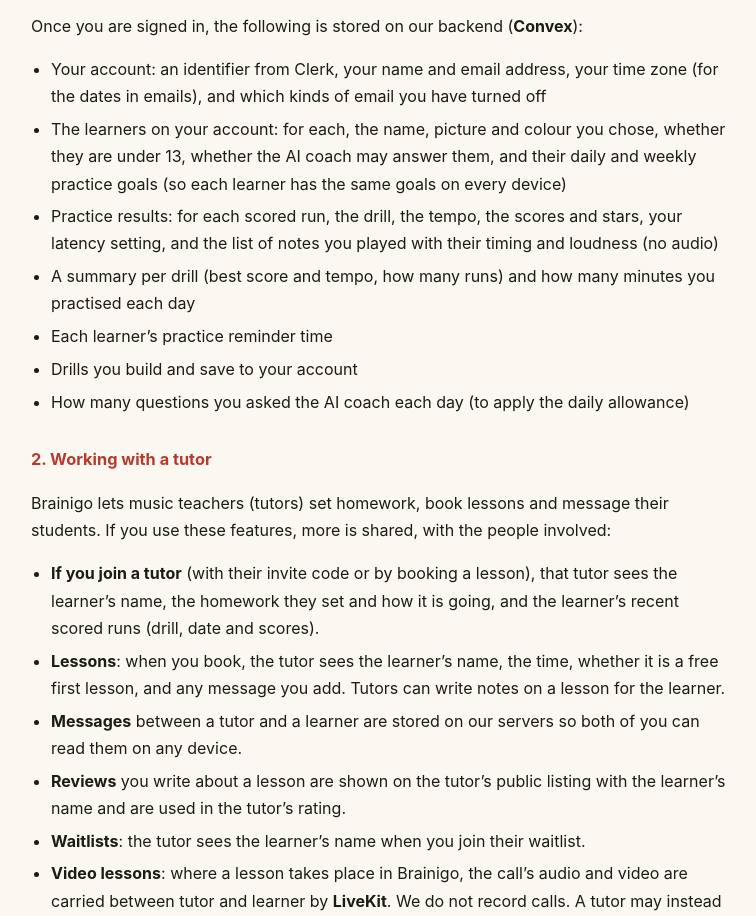
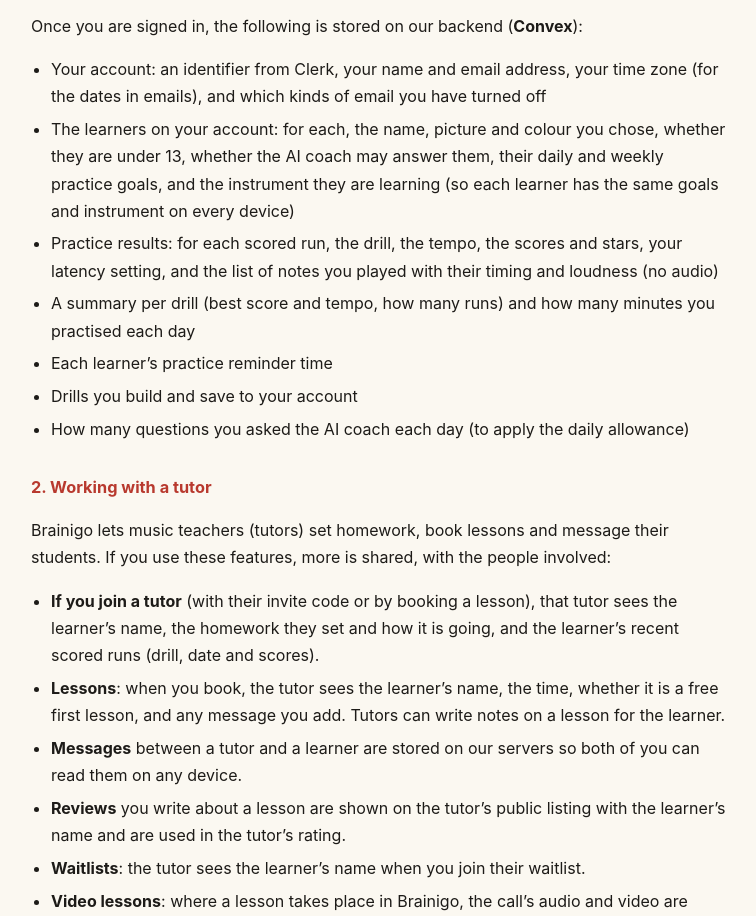
Before and after one commit to danteata/brainigo-legal, a plain HTML site: page index.html in a window 1280 px wide. Shown: the part 2532-3448 px from the top of the page, without its empty margins (261-1017 px from the left). Drawn offline with Linux system fonts and the light colour scheme.

Commit message:
Each learner's instrument is kept with their profile, so it is the same on every device

```diff
--- a/index.html
+++ b/index.html
@@ -94,8 +94,8 @@ phone&rsquo;s browser.</p>
 <li>Your account: an identifier from Clerk, your name and email address, your time zone (for the dates in
 emails), and which kinds of email you have turned off</li>
 <li>The learners on your account: for each, the name, picture and colour you chose, whether they are under 13,
-whether the AI coach may answer them, and their daily and weekly practice goals (so each learner has the same goals on
-every device)</li>
+whether the AI coach may answer them, their daily and weekly practice goals, and the instrument they are learning (so
+each learner has the same goals and instrument on every device)</li>
 <li>Practice results: for each scored run, the drill, the tempo, the scores and stars, your latency setting,
 and the list of notes you played with their timing and loudness (no audio)</li>
 <li>A summary per drill (best score and tempo, how many runs) and how many minutes you practised each day</li>
```
